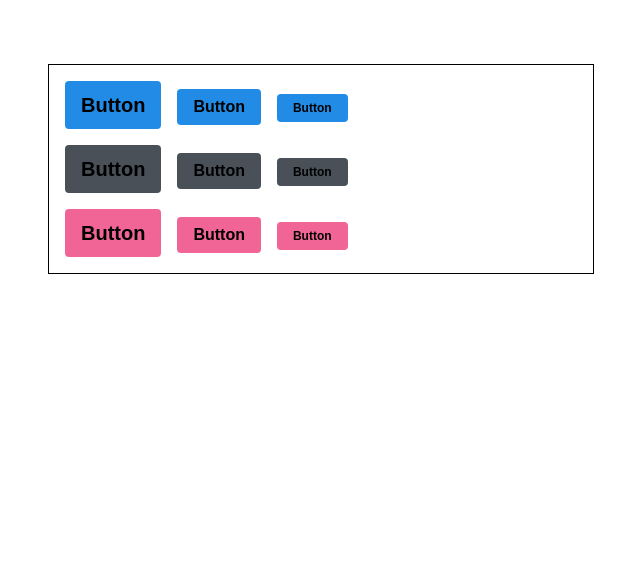
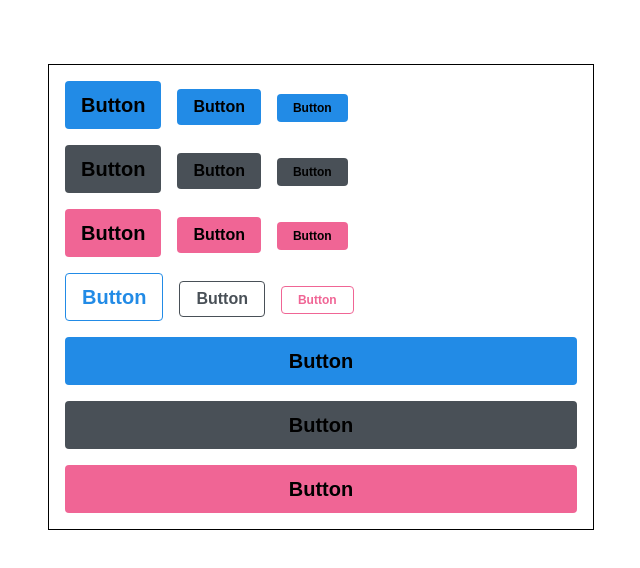
Before and after one commit to YunPC/component-styling, a React (Create React App) app in the folder styling-with-sass/: page / in a window 1280 px wide. Shown: the top 568 px of the page, without its empty margins (319-959 px from the left). Built offline with nearby package versions, Linux system fonts and the light colour scheme.

Commit message:
outline, fullWidth 옵션 추가(#1)

```diff
--- a/styling-with-sass/src/App.js
+++ b/styling-with-sass/src/App.js
@@ -27,6 +27,28 @@
           Button
         </Button>
       </div>
+      <div className="buttons">
+        <Button outline size="large">
+          Button
+        </Button>
+        <Button color="gray" outline>
+          Button
+        </Button>
+        <Button size="small" outline color="pink">
+          Button
+        </Button>
+      </div>
+      <div className="buttons">
+        <Button size="large" fullWidth>
+          Button
+        </Button>
+        <Button color="gray" size="large" fullWidth>
+          Button
+        </Button>
+        <Button size="large" color="pink" fullWidth>
+          Button
+        </Button>
+      </div>
     </div>
   )
 }
--- a/styling-with-sass/src/components/Button.js
+++ b/styling-with-sass/src/components/Button.js
@@ -4,8 +4,17 @@
 
 // large, medium, small
 // color: blue, pink ,gray
-function Button({ children, size, color }) {
-  return <button className={classNames('Button', size, color)}>{children}</button>
+function Button({ children, size, color, outline, fullWidth }) {
+  return (
+    <button
+      className={classNames('Button', size, color, {
+        outline,
+        fullWidth,
+      })}
+    >
+      {children}
+    </button>
+  )
 }
 
 Button.defaultProps = {
--- a/styling-with-sass/src/components/Button.scss
+++ b/styling-with-sass/src/components/Button.scss
@@ -9,6 +9,15 @@
   }
   &:active {
     background: darken($color: $color, $amount: 10%);
+  }
+  &.outline {
+    color: $color;
+    background: none;
+    border: 1px solid $color;
+    &:hover {
+      background: $color;
+      color: white;
+    }
   }
 }
 
@@ -56,4 +65,13 @@
   & + & {
     margin-left: 1rem;
   }
+
+  &.fullWidth {
+    width: 100%;
+    justify-content: center;
+    & + & {
+      margin-left: 0;
+      margin-top: 1rem;
+    }
+  }
 }
```
